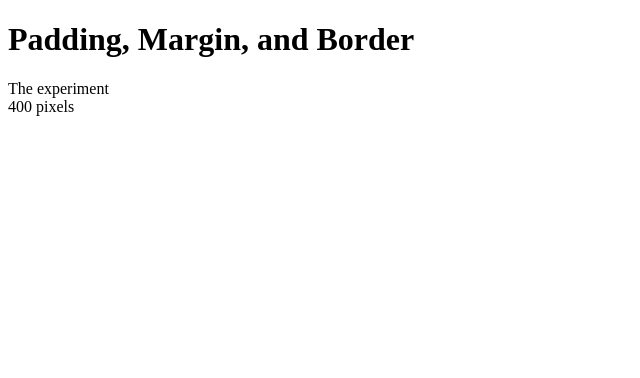
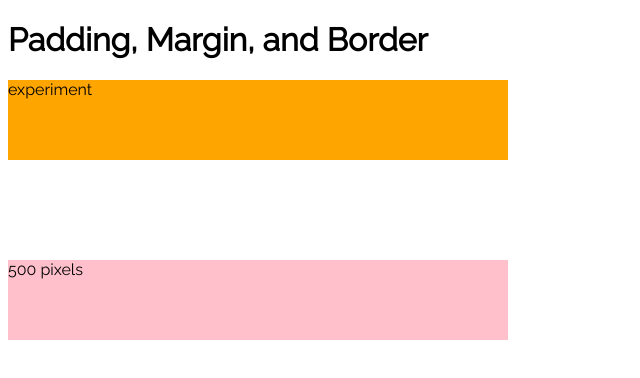
Before and after one commit to tessajane/tessajane.github.io, a plain HTML site: page blog/margins.html in a window 1280 px wide. Shown: the whole page, without its empty margins (0-640 px from the left). Drawn offline with Linux system fonts and the light colour scheme.

Commit message:
added css

```diff
--- a/blog/margins.css
+++ b/blog/margins.css
@@ -1,13 +1,15 @@
 body {
-    background-color: white;
+    background-color:white;
+    font-family: 'Raleway', sans-serif;
 }
 div.experiment {
-    width: 400px;
-    height: 800px;
-    background-color: blue;
+    margin-bottom: 100px;
+    width: 500px;
+    height: 80px;
+    background-color: orange;
 }
 div.baseline {
-    width: 400px;
+    width: 500px;
     height: 80px;
-    background-color: red;
+    background-color: pink;
 }
--- a/blog/margins.html
+++ b/blog/margins.html
@@ -3,14 +3,14 @@
 <head>
  <title>Tessa's technical blog</title>
  <meta charset="utf-8">
- <link href="https://fonts.googleapis.com/css?family=Montserrat" rel="stylesheet">
- <link href="/margins.css" rel="stylesheet" type="text/css">
+ <link href="https://fonts.googleapis.com/css?family=Playfair+Display|Raleway" rel="stylesheet">
+ <link href="margins.css" rel="stylesheet" type="text/css">
  </head>
  <body>
 <div>
 <h1 class="main-headings">Padding, Margin, and Border</h1>
-</div class="experiment">The experiment</div>
-<div class="Baseline">400 pixels</div>
+<div class="experiment">experiment</div>
+<div class="baseline">500 pixels</div>
 </div>
 </body>
 </html>
```
Also changed, not shown: blog/Reflection-blog.html (+9 -1 lines), blog/Screen Shot 2019-04-30 at 5.33.55 PM.png (added), blog/screenshot.png (added), blog/screenshot1.png (added).
